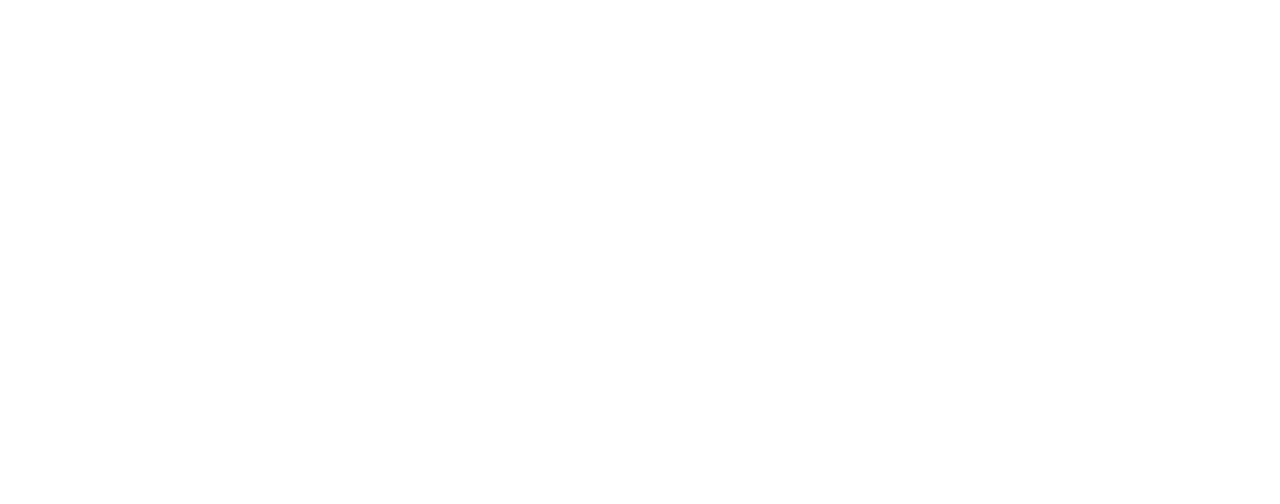
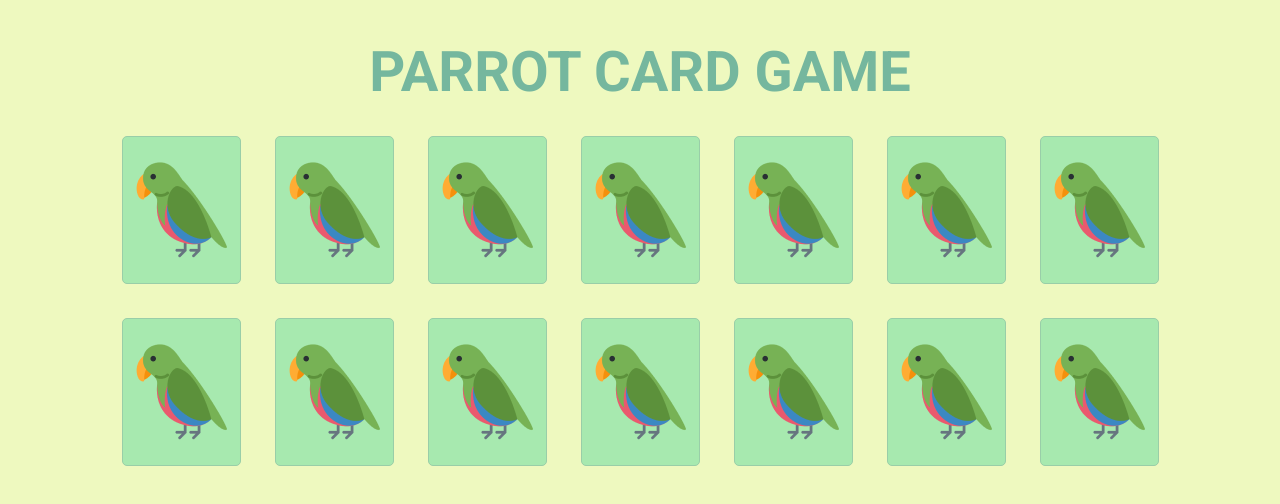
Before and after one commit to amandajlfiuza/parrotscardgame, a plain HTML site: page index.html in a window 1280 px wide. Drawn offline with Linux system fonts and the light colour scheme.

Commit message:
Layout HTML pronto

```diff
--- a/css/styles.css
+++ b/css/styles.css
@@ -0,0 +1,63 @@
+body {
+    background-color: #EEF9BF;
+    padding-top: 40px;
+    padding-bottom: 40px;
+    padding-left: 88px;
+    padding-right: 88px;
+
+    display: flex;
+    flex-direction: column;
+    align-items: center;
+}
+h1 {
+    font-family: 'Roboto', sans-serif;
+    font-weight: 700;
+    font-size: 56px;
+    line-height: 65.63px;
+    letter-spacing: -0.4%;
+    text-align: center;
+    color: #75B79E;
+
+    margin: 0px auto 13px auto;
+}
+.cards1 {
+    display: flex;
+    flex-wrap: wrap;
+    justify-content: center;
+}
+.cards2 {
+    display: flex;
+    flex-wrap: wrap;
+    justify-content: center;
+}
+.card {
+    width: 117px;
+    height: 146px;
+    margin: 17px;
+    background-color: #A7E9AF;
+    border: 1px solid #99CEA8;
+    border-radius: 5px;
+    cursor: pointer;
+
+    display: flex;
+    align-items: center;
+    justify-content: center;
+
+    transition: all .5s;
+}
+.virado {
+    transform: rotateY(180deg);
+}
+.card img {
+    width: 100px;
+    height: 100px;
+}
+.verso {
+    display: none;
+}
+.card.virado > .verso {
+    display: initial;
+}
+.card.virado > .frente {
+    display: none;
+}
--- a/index.html
+++ b/index.html
@@ -1,5 +1,5 @@
 <!DOCTYPE html>
-<html lang="en">
+<html lang="pt-BR">
 <head>
     <meta charset="UTF-8">
     <meta http-equiv="X-UA-Compatible" content="IE=edge">
@@ -7,10 +7,76 @@
 
     <link rel="stylesheet" href="./css/reset.css">
     <link rel="stylesheet" href="./css/styles.css">
+    <link rel="preconnect" href="https://fonts.googleapis.com">
+    <link rel="preconnect" href="https://fonts.gstatic.com" crossorigin>
+    <link href="https://fonts.googleapis.com/css2?family=Roboto:ital,wght@0,100;0,300;0,400;0,500;0,700;0,900;1,100;1,300;1,400;1,500;1,700;1,900&display=swap" rel="stylesheet">
 
-    <title>Document</title>
+    <title>Parrot Card Game</title>
 </head>
 <body>
+    <h1>PARROT CARD GAME</h1>
+
+    <div class="cards1">
+        <div class="card" onclick="virarCarta(this)">
+            <img class="frente" src="./imagens/front 1.png" />
+            <img class="verso" src="./imagens/fiestaparrot.gif" />
+        </div>
+        <div class="card" onclick="virarCarta(this)">
+            <img class="frente" src="./imagens/front 1.png" />
+            <img class="verso" src="./imagens/fiestaparrot.gif" />
+        </div>
+        <div class="card" onclick="virarCarta(this)">
+            <img class="frente" src="./imagens/front 1.png" />
+            <img class="verso" src="./imagens/fiestaparrot.gif" />
+        </div>
+        <div class="card" onclick="virarCarta(this)">
+            <img class="frente" src="./imagens/front 1.png" />
+            <img class="verso" src="./imagens/fiestaparrot.gif" />
+        </div>
+        <div class="card" onclick="virarCarta(this)">
+            <img class="frente" src="./imagens/front 1.png" />
+            <img class="verso" src="./imagens/fiestaparrot.gif" />
+        </div>
+        <div class="card" onclick="virarCarta(this)">
+            <img class="frente" src="./imagens/front 1.png" />
+            <img class="verso" src="./imagens/fiestaparrot.gif" />
+        </div>
+        <div class="card" onclick="virarCarta(this)">
+            <img class="frente" src="./imagens/front 1.png" />
+            <img class="verso" src="./imagens/fiestaparrot.gif" />
+        </div>
+    </div>
+
+    <div class="cards2">
+        <div class="card" onclick="virarCarta(this)">
+            <img class="frente" src="./imagens/front 1.png" />
+            <img class="verso" src="./imagens/fiestaparrot.gif" />
+        </div>
+        <div class="card" onclick="virarCarta(this)">
+            <img class="frente" src="./imagens/front 1.png" />
+            <img class="verso" src="./imagens/fiestaparrot.gif" />
+        </div>
+        <div class="card" onclick="virarCarta(this)">
+            <img class="frente" src="./imagens/front 1.png" />
+            <img class="verso" src="./imagens/fiestaparrot.gif" />
+        </div>
+        <div class="card" onclick="virarCarta(this)">
+            <img class="frente" src="./imagens/front 1.png" />
+            <img class="verso" src="./imagens/fiestaparrot.gif" />
+        </div>
+        <div class="card" onclick="virarCarta(this)">
+            <img class="frente" src="./imagens/front 1.png" />
+            <img class="verso" src="./imagens/fiestaparrot.gif" />
+        </div>
+        <div class="card" onclick="virarCarta(this)">
+            <img class="frente" src="./imagens/front 1.png" />
+            <img class="verso" src="./imagens/fiestaparrot.gif" />
+        </div>
+        <div class="card" onclick="virarCarta(this)">
+            <img class="frente" src="./imagens/front 1.png" />
+            <img class="verso" src="./imagens/fiestaparrot.gif" />
+        </div>
+    </div>
 
     <script src="./js/script.js"></script>
 </body>
--- a/js/script.js
+++ b/js/script.js
@@ -0,0 +1,3 @@
+function virarCarta(elemento) {
+    elemento.classList.toggle("virado");
+}
```
Also changed, not shown: imagens/bobrossparrot.gif (added), imagens/explodyparrot.gif (added), imagens/fiestaparrot.gif (added), imagens/front 1.png (added), imagens/metalparrot.gif (added), imagens/revertitparrot.gif (added), imagens/tripletsparrot.gif (added), imagens/unicornparrot.gif (added).
